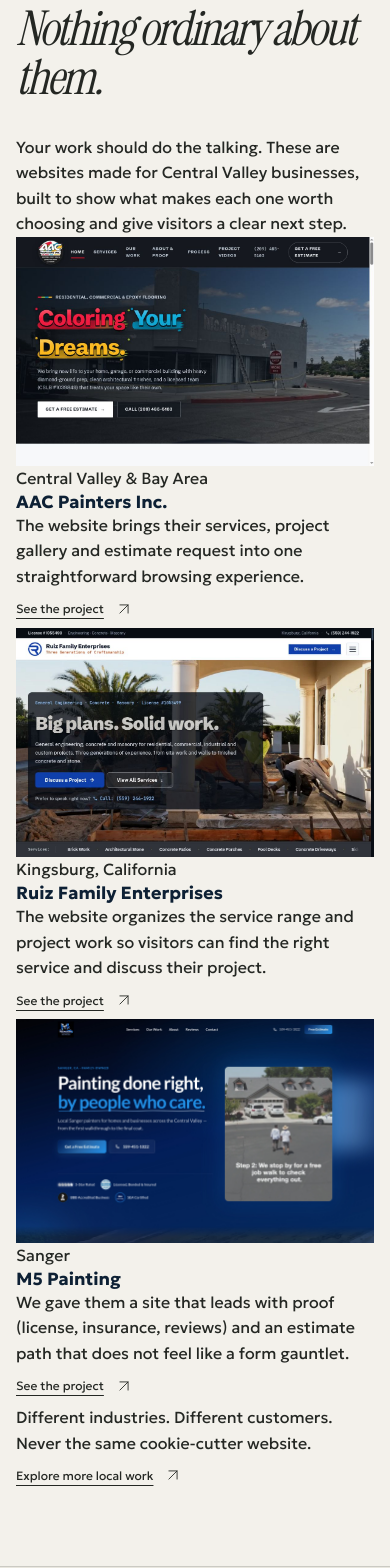
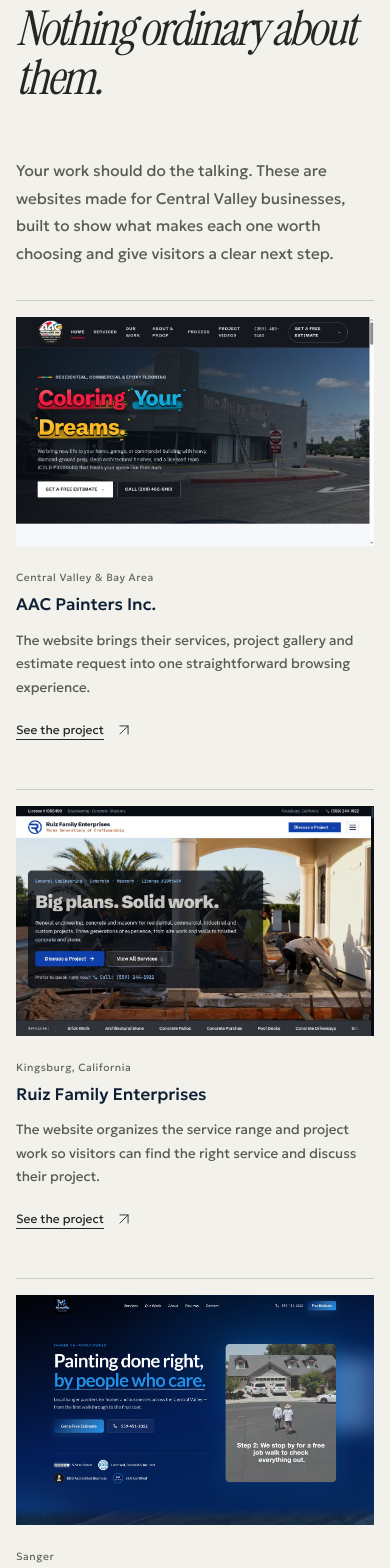
Before and after one commit to mxrcochxvez/hexacombllc, a Next.js app: page / in a window 390 px wide. Shown: the part 1000-2568 px from the top of the page. Built offline with nearby package versions, Linux system fonts and the light colour scheme; no server answers.

Commit message:
Improve small-business conversion messaging in src/app/premium.css

```diff
--- a/src/app/premium.css
+++ b/src/app/premium.css
@@ -1224,3 +1224,179 @@ html[data-season="default"] .site-chrome .premium-hero a.premium-button {
     font-size: clamp(2.8rem, 10vw, 4rem);
   }
 }
+
+
+/* Conversion-led homepage: actual local client work, straightforward process, owner-to-owner value. */
+#work { scroll-margin-top: 6rem; }
+.premium-featured-work {
+  background: #f3f1eb;
+}
+.premium-featured-heading {
+  display: grid;
+  grid-template-columns: minmax(0, 1.3fr) minmax(0, 0.7fr);
+  align-items: end;
+  gap: 3rem;
+  margin-bottom: 3rem;
+}
+.premium-featured-heading > p,
+.premium-section-intro {
+  font-size: 0.96rem;
+  line-height: 1.8;
+  color: #565d52;
+  max-width: 55ch;
+}
+.premium-featured-grid {
+  display: grid;
+  grid-template-columns: repeat(3, minmax(0, 1fr));
+  gap: 1.6rem;
+}
+.premium-featured-project {
+  min-width: 0;
+  border-top: 1px solid #24272330;
+  padding-top: 1rem;
+}
+.premium-featured-image {
+  display: block;
+  overflow: hidden;
+  background: #e9e7df;
+}
+.premium-featured-image img {
+  width: 100%;
+  height: auto;
+  aspect-ratio: 1200 / 770;
+  object-fit: cover;
+  object-position: top;
+  display: block;
+  transition: transform 250ms ease;
+}
+.premium-featured-image:hover img {
+  transform: scale(1.025);
+}
+.premium-featured-location {
+  color: #656860;
+  font-size: 0.65rem;
+  margin: 1.5rem 0 0.4rem;
+  letter-spacing: 0.05em;
+}
+.premium-featured-project h3 {
+  font-size: clamp(1.05rem, 1.4vw, 1.35rem);
+  font-weight: 500;
+  margin: 0 0 0.75rem;
+  line-height: 1.4;
+}
+.premium-featured-summary {
+  font-size: 0.84rem;
+  line-height: 1.75;
+  color: #565d52;
+  margin-bottom: 0.7rem;
+}
+.premium-featured-more {
+  display: flex;
+  justify-content: space-between;
+  align-items: center;
+  flex-wrap: wrap;
+  gap: 0.8rem 2rem;
+  border-top: 1px solid #24272330;
+  margin-top: 3rem;
+  padding-top: 1.5rem;
+}
+.premium-featured-more p {
+  color: #565d52;
+  font-size: 0.85rem;
+  margin: 0;
+}
+.premium-owner-promise {
+  background: #242723;
+  color: #f3f1eb;
+}
+.premium-owner-promise .premium-eyebrow {
+  color: #c9cec4;
+}
+.premium-owner-promise-grid {
+  display: grid;
+  grid-template-columns: minmax(0, 1fr) minmax(0, 0.88fr);
+  gap: 5rem;
+}
+.premium-owner-promise h2 {
+  color: #f3f1eb;
+}
+.premium-owner-promise-copy p {
+  font-size: 1rem;
+  line-height: 1.85;
+  color: #e0e2d9;
+  max-width: 50ch;
+  margin: 0 0 1.3rem;
+}
+.premium-owner-promise-copy .premium-text-link {
+  color: #f3f1eb;
+}
+.premium-process {
+  background: #e9e7df;
+}
+.premium-process-grid {
+  display: grid;
+  grid-template-columns: repeat(3, minmax(0, 1fr));
+  gap: 2.5rem;
+  margin: 2.5rem 0 3rem;
+}
+.premium-process-grid article {
+  border-top: 1px solid #24272350;
+  padding-top: 1.5rem;
+}
+.premium-process-grid h3 {
+  font-size: 1.2rem;
+  line-height: 1.35;
+  font-weight: 500;
+  margin: 0 0 0.8rem;
+}
+.premium-process-grid p {
+  font-size: 0.9rem;
+  line-height: 1.8;
+  color: #565d52;
+  max-width: 40ch;
+}
+.premium-process-assurance {
+  color: #565d52;
+  font-size: 0.75rem;
+  margin-top: 1rem;
+}
+.premium-answers-section .premium-answers {
+  margin-top: 0;
+}
+.premium-answers-section .premium-answers > h2 {
+  font-size: clamp(2.1rem, 3.4vw, 3.25rem);
+}
+@media (max-width: 950px) {
+  .premium-featured-heading,
+  .premium-owner-promise-grid {
+    grid-template-columns: 1fr;
+    gap: 1.4rem;
+  }
+  .premium-featured-grid {
+    grid-template-columns: repeat(2, minmax(0, 1fr));
+  }
+}
+@media (max-width: 700px) {
+  .premium-featured-grid,
+  .premium-process-grid {
+    grid-template-columns: 1fr;
+    gap: 2.5rem;
+  }
+  .premium-featured-heading {
+    margin-bottom: 2rem;
+  }
+  .premium-featured-more {
+    align-items: flex-start;
+    flex-direction: column;
+  }
+  .premium-owner-promise-copy p {
+    font-size: 0.95rem;
+  }
+  .premium-process-grid {
+    margin-bottom: 2.5rem;
+  }
+}
+@media (prefers-reduced-motion: reduce) {
+  .premium-featured-image img { transition: none; }
+  .premium-featured-image:hover img { transform: none; }
+}
```
